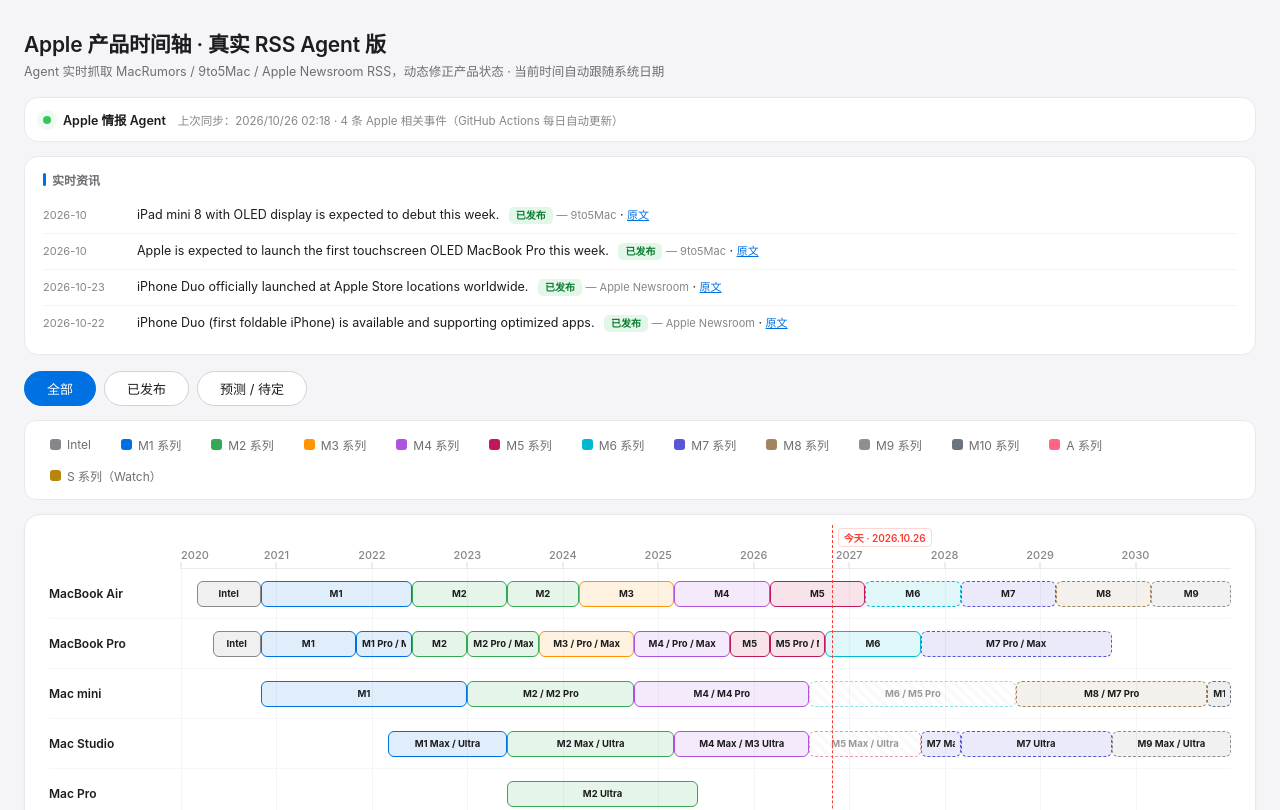
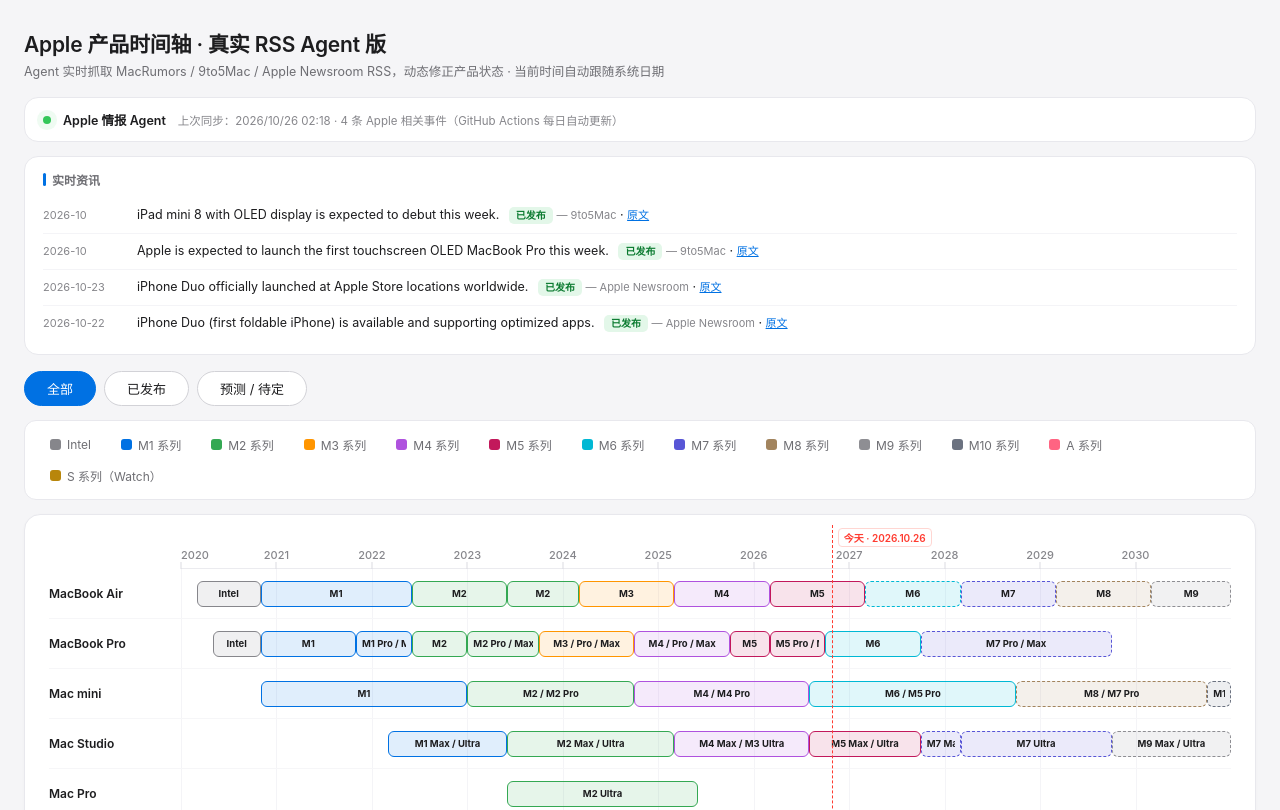
Before and after one commit to visangela/apple_viz, a website: page index.html in a window 1280 px wide. Shown: the top 810 px of the page. Drawn offline with Linux system fonts and the light colour scheme.

Commit message:
update agent continued

```diff
--- a/index.html
+++ b/index.html
@@ -735,11 +735,11 @@
     const [y, m] = dateStr.split('-').map(Number);
     const ym = y * 12 + (m - 1);
     const nowYm = NOW.y * 12 + (NOW.m - 1);
+    const diff = ym - nowYm;
 
-    if (ym < nowYm - 6) return 'released';   // 历史已确认
-    if (ym < nowYm) return 'missed';         // 刚过窗口，无 Agent 确认 → 跳票/待确认
-    if (ym <= nowYm + 3) return 'confirmed'; // 3 个月内视为已官宣
-    return 'predicted';
+    if (diff < 0) return 'released';      // 过去 → 已发布
+    if (diff <= 3) return 'confirmed';    // 3 个月内 → 官宣窗口
+    return 'predicted';                   // 更远 → 预测
 }
 function confOf(dateStr) {
     const [y, m] = dateStr.split('-').map(Number);
--- a/scripts/sync-agent.mjs
+++ b/scripts/sync-agent.mjs
@@ -52,7 +52,8 @@
 - 没有明确年月时 date 填 "unknown"，不要猜测。
 - 没有提到芯片时 chip 填 "unknown"。
 - 如果文章明确提到芯片型号（如 A20 Pro、M6），必须填入 chip 字段，不要留 "unknown"。
-- 如果文章明确提到尺寸或型号（如 "8.x 英寸 OLED"），填入 model 字段。`;
+- 如果文章明确提到尺寸或型号（如 "8.x 英寸 OLED"），填入 model 字段。
+- 示例输出：{"relevant":true,"product":"iPad mini","event":"confirmed","date":"2026-10","chip":"A20 Pro","model":"8.x\" OLED","summary":"iPad mini 8 预计本周发布，OLED 屏，A20 Pro 芯片"}`;
 
 function buildPrompt(article) {
     return `标题：${article.title}
```
